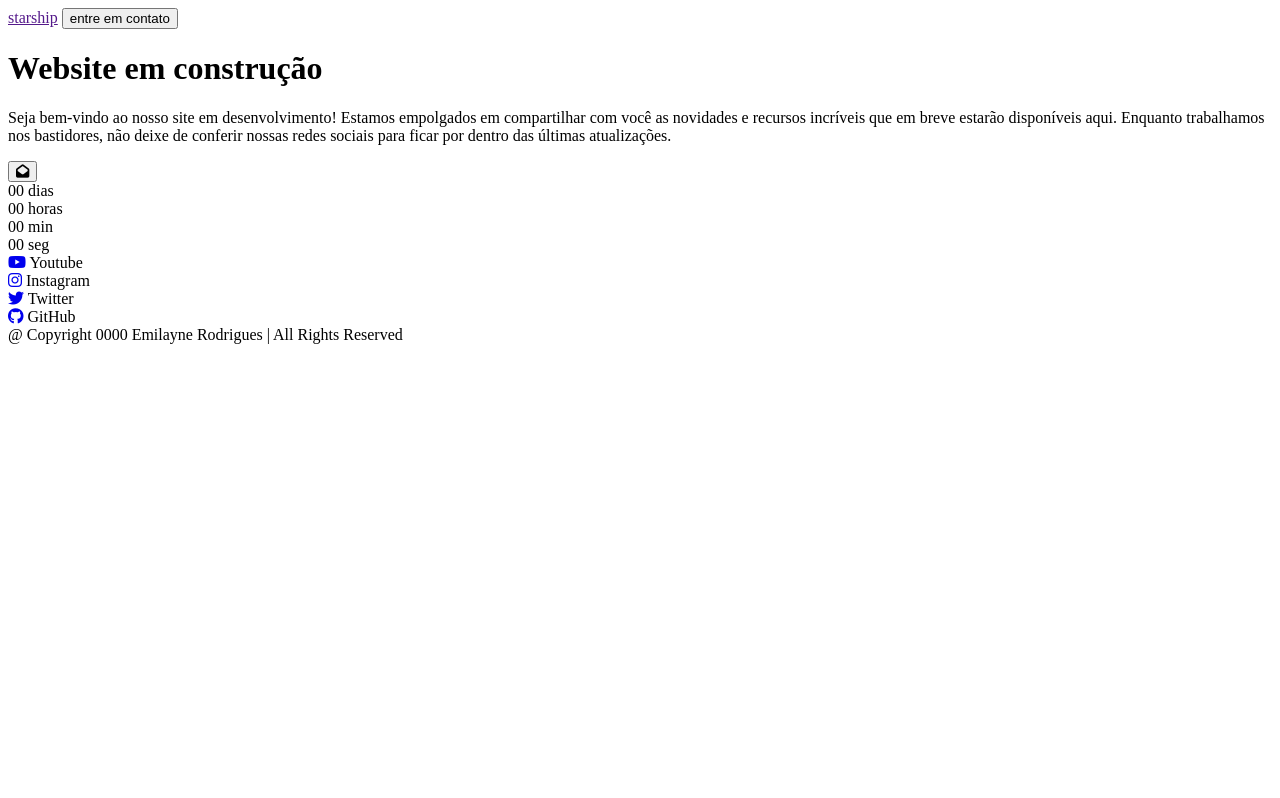
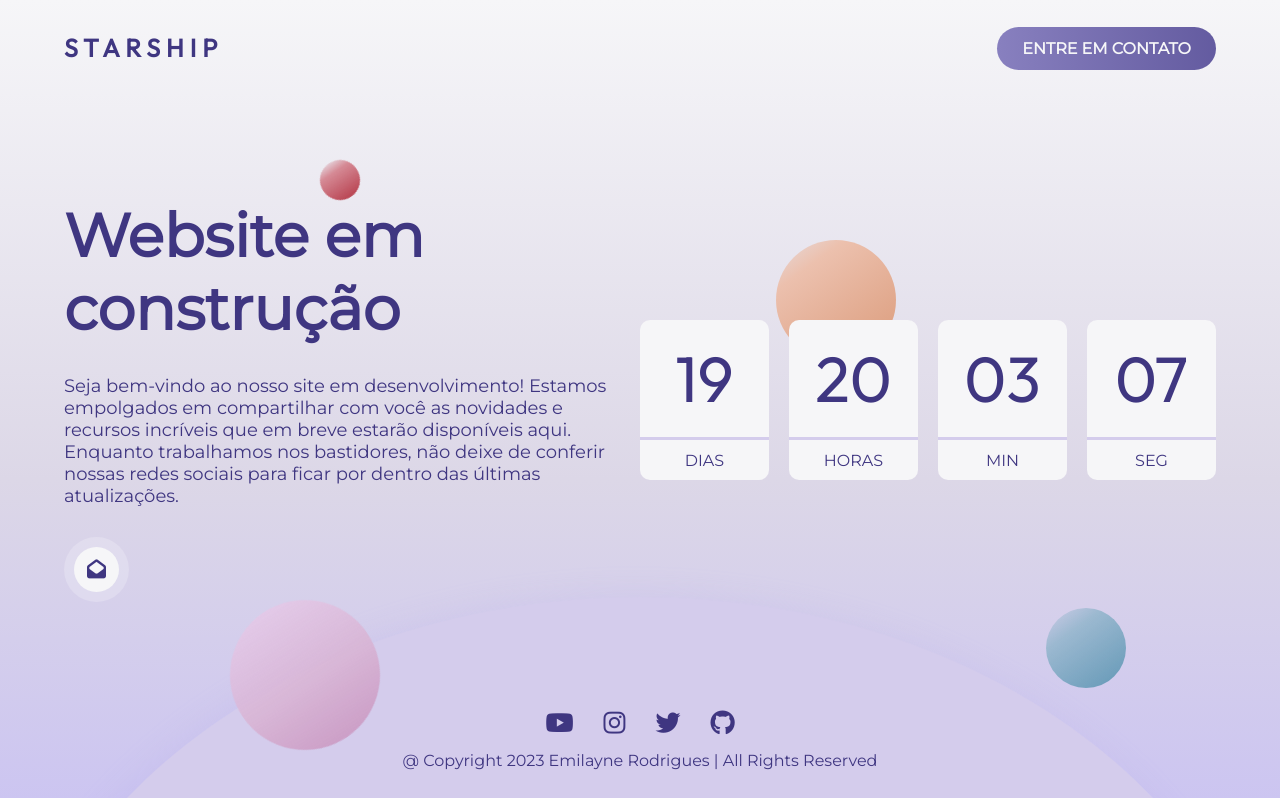
Before and after one commit to emilaynerodrigues/startship-coming-soon, a plain HTML site: page index.html in a window 1280 px wide. Shown: the top 798 px of the page. Drawn offline with Linux system fonts and the light colour scheme; the site is published under a folder, as on GitHub Pages, so addresses that start at the root find nothing.

Commit message:
fazendo link entre css e javascript

```diff
--- a/index.html
+++ b/index.html
@@ -5,7 +5,7 @@
     <meta name="viewport" content="width=device-width, initial-scale=1.0" />
     <title>Starship | Coming soon</title>
     <!-- link css -->
-    <link rel="stylesheet" href="/style/styles.css" />
+    <link rel="stylesheet" href="style/styles.css" />
     <!-- js font awesome -->
     <script
       src="https://kit.fontawesome.com/5b0674db03.js"
@@ -94,6 +94,6 @@
       </footer>
     </div>
     <!-- link js -->
-    <script src="/script/main.js"></script>
+    <script src="script/main.js"></script>
   </body>
 </html>
```
